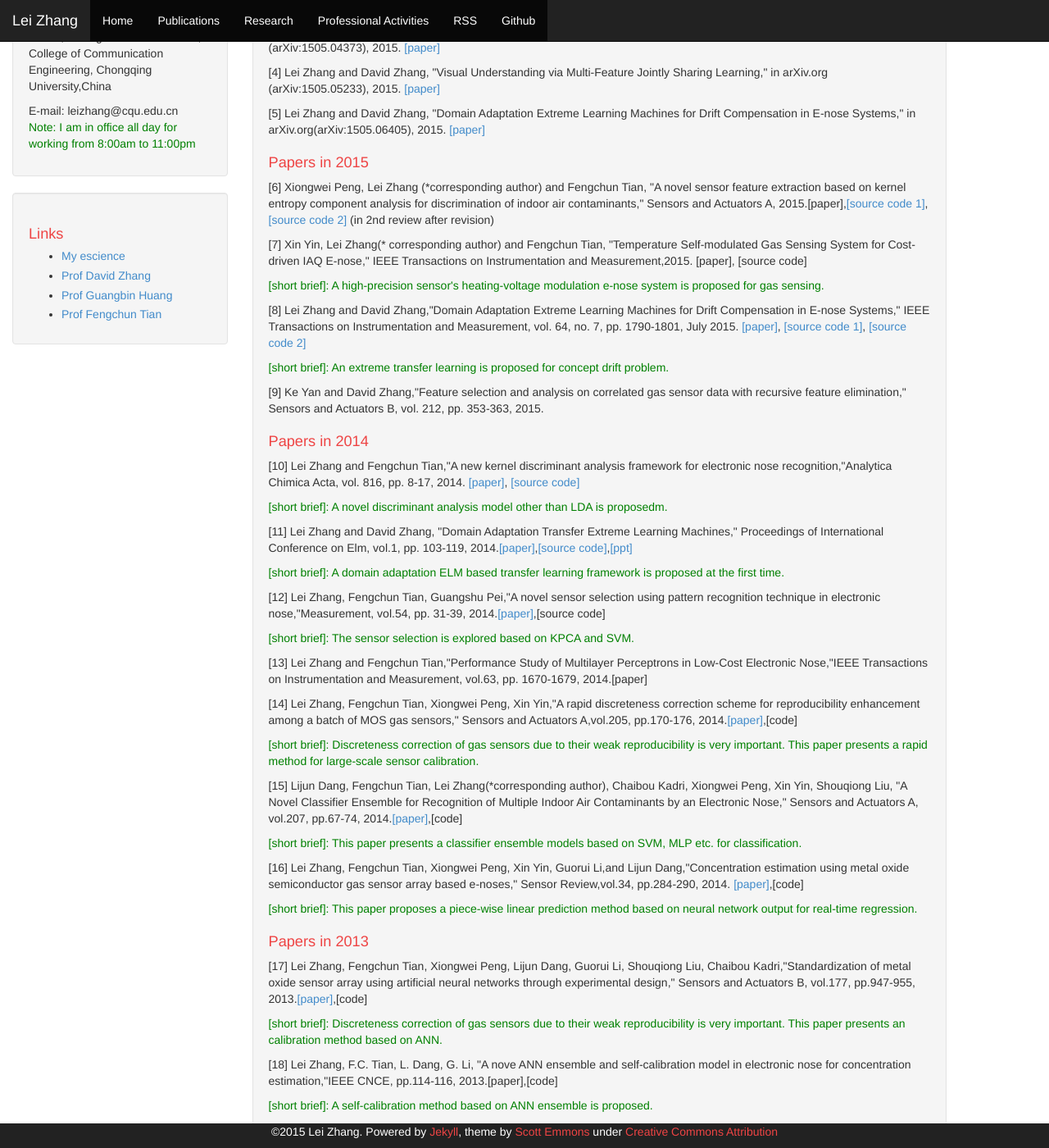
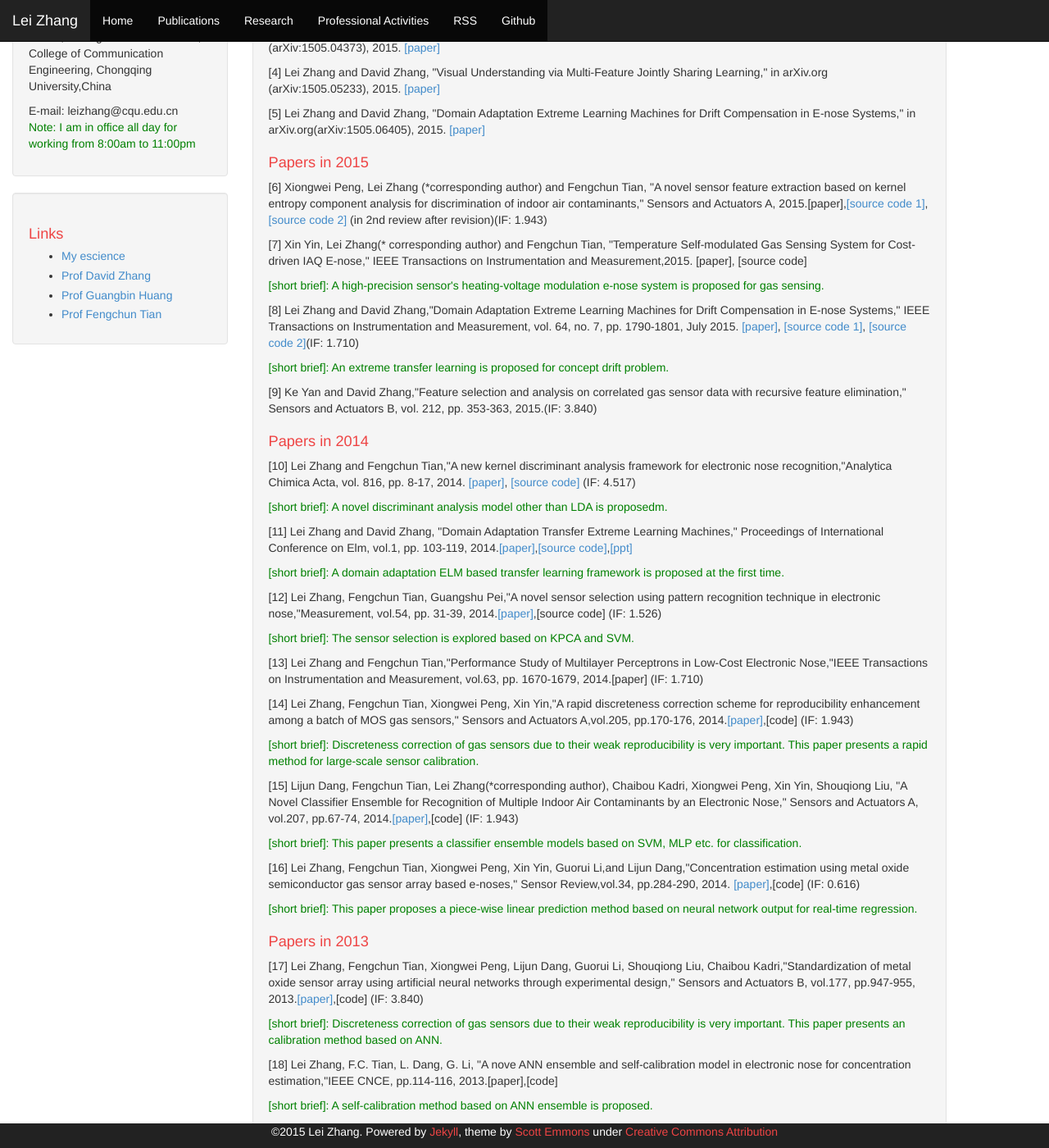
Before and after one commit to DrLeiZhang/website, a Jekyll site: the page built from publications.html, in a window 1280 px wide and 1400 px high, scrolled down 325 px. Shown: the whole window at 82% size. Built offline with Jekyll 4.4.1, drawn with Linux system fonts in a browser that asks for light colours; Markdown is read by kramdown in place of the engine named in the settings; some of the changed text lies outside the part shown.

Commit message:
Update
Signed-off-by: leizhang@cqu.edu.cn <leizhang@cqu.edu.cn>

```diff
--- a/publications.html
+++ b/publications.html
@@ -16,47 +16,47 @@ layout: default
 <p>[5] Lei Zhang and David Zhang, "Domain Adaptation Extreme Learning Machines for Drift Compensation in E-nose Systems," in arXiv.org(arXiv:1505.06405), 2015. <a href="http://arxiv.org/abs/1505.06405">[paper]</a></p>
 
     <h1>Papers in 2015</h1>
-<p>[6] Xiongwei Peng, Lei Zhang (*corresponding author) and Fengchun Tian, "A novel sensor feature extraction based on kernel entropy component analysis for discrimination of indoor air contaminants," Sensors and Actuators A, 2015.[paper],<a href="resources/KECA-LSSVM_code_demo.rar">[source code 1]</a>, <a href="resources/KECA-SVM_code_demo.rar"> [source code 2]</a> (in 2nd review after revision)</p>
+<p>[6] Xiongwei Peng, Lei Zhang (*corresponding author) and Fengchun Tian, "A novel sensor feature extraction based on kernel entropy component analysis for discrimination of indoor air contaminants," Sensors and Actuators A, 2015.[paper],<a href="resources/KECA-LSSVM_code_demo.rar">[source code 1]</a>, <a href="resources/KECA-SVM_code_demo.rar"> [source code 2]</a> (in 2nd review after revision)(IF: 1.943)</p>
 <p>[7] Xin Yin, Lei Zhang(* corresponding author) and Fengchun Tian, "Temperature Self-modulated Gas Sensing System for Cost-driven IAQ E-nose," IEEE Transactions on Instrumentation and Measurement,2015. [paper], [source code]</p>
 <p style="color:green;">[short brief]: A high-precision sensor's heating-voltage modulation e-nose system is proposed for gas sensing.</p>
-<p>[8] Lei Zhang and David Zhang,"Domain Adaptation Extreme Learning Machines for Drift Compensation in E-nose Systems,"</a> IEEE Transactions on Instrumentation and Measurement, vol. 64, no. 7, pp. 1790-1801, July 2015.<a href="resources/DAELM.pdf"> [paper]</a>,<a href="resources/DAELM-S.rar"> [source code 1]</a>, <a href="resources/DAELM-T.rar"> [source code 2]</a></p>
+<p>[8] Lei Zhang and David Zhang,"Domain Adaptation Extreme Learning Machines for Drift Compensation in E-nose Systems,"</a> IEEE Transactions on Instrumentation and Measurement, vol. 64, no. 7, pp. 1790-1801, July 2015.<a href="resources/DAELM.pdf"> [paper]</a>,<a href="resources/DAELM-S.rar"> [source code 1]</a>, <a href="resources/DAELM-T.rar"> [source code 2]</a>(IF: 1.710)</p>
 <p style="color:green;">[short brief]: An extreme transfer learning is proposed for concept drift problem.</p>
-<p>[9] Ke Yan and David Zhang,"Feature selection and analysis on correlated gas sensor data with recursive feature elimination,"</a> Sensors and Actuators B, vol. 212, pp. 353-363, 2015.</p>
+<p>[9] Ke Yan and David Zhang,"Feature selection and analysis on correlated gas sensor data with recursive feature elimination,"</a> Sensors and Actuators B, vol. 212, pp. 353-363, 2015.(IF: 3.840)</p>
     <h1>Papers in 2014</h1>
-<p>[10] Lei Zhang and Fengchun Tian,"A new kernel discriminant analysis framework for electronic nose recognition,"Analytica Chimica Acta, vol. 816, pp. 8-17, 2014.<a href="resources/KNDA.pdf"> [paper]</a>,<a href="resources/KNDA_demo.rar"> [source code] </a></p>
+<p>[10] Lei Zhang and Fengchun Tian,"A new kernel discriminant analysis framework for electronic nose recognition,"Analytica Chimica Acta, vol. 816, pp. 8-17, 2014.<a href="resources/KNDA.pdf"> [paper]</a>,<a href="resources/KNDA_demo.rar"> [source code] </a>(IF: 4.517)</p>
 <p style="color:green;">[short brief]: A novel discriminant analysis model other than LDA is proposedm.</p>
 
 <p>[11] Lei Zhang and David Zhang, "Domain Adaptation Transfer Extreme Learning Machines," Proceedings of International Conference on Elm, vol.1, pp. 103-119, 2014.<a href="resources/DAELM-S.pdf">[paper]</a>,<a href="resources/DAELM-S.rar">[source code]</a>,<a href="resources/ELM 2014 in Singapore-Lei Zhang">[ppt]</a></p>
 <p style="color:green;">[short brief]: A domain adaptation ELM based transfer learning framework is proposed at the first time.</p>
 
-<p>[12] Lei Zhang, Fengchun Tian, Guangshu Pei,"A novel sensor selection using pattern recognition technique in electronic nose,"Measurement, vol.54, pp. 31-39, 2014.<a href="resources/Sensor selection.pdf">[paper]</a>,[source code]</p>
+<p>[12] Lei Zhang, Fengchun Tian, Guangshu Pei,"A novel sensor selection using pattern recognition technique in electronic nose,"Measurement, vol.54, pp. 31-39, 2014.<a href="resources/Sensor selection.pdf">[paper]</a>,[source code] (IF: 1.526)</p>
 <p style="color:green;">[short brief]: The sensor selection is explored based on KPCA and SVM.</p>
 
-<p>[13] Lei Zhang and Fengchun Tian,"Performance Study of Multilayer Perceptrons in Low-Cost Electronic Nose,"IEEE Transactions on Instrumentation and Measurement, vol.63, pp. 1670-1679, 2014.[paper]</p>
+<p>[13] Lei Zhang and Fengchun Tian,"Performance Study of Multilayer Perceptrons in Low-Cost Electronic Nose,"IEEE Transactions on Instrumentation and Measurement, vol.63, pp. 1670-1679, 2014.[paper] (IF: 1.710)</p>
 
-<p>[14] Lei Zhang, Fengchun Tian, Xiongwei Peng, Xin Yin,"A rapid discreteness correction scheme for reproducibility enhancement among a batch of MOS gas sensors," Sensors and Actuators A,vol.205, pp.170-176, 2014.<a href="resources/Rapid discreteness calibration.pdf">[paper]</a>,[code]</p>
+<p>[14] Lei Zhang, Fengchun Tian, Xiongwei Peng, Xin Yin,"A rapid discreteness correction scheme for reproducibility enhancement among a batch of MOS gas sensors," Sensors and Actuators A,vol.205, pp.170-176, 2014.<a href="resources/Rapid discreteness calibration.pdf">[paper]</a>,[code] (IF: 1.943)</p>
 <p style="color:green;">[short brief]: Discreteness correction of gas sensors due to their weak reproducibility is very important. This paper presents a rapid method for large-scale sensor calibration.</p>
 
-<p>[15] Lijun Dang, Fengchun Tian, Lei Zhang(*corresponding author), Chaibou Kadri, Xiongwei Peng, Xin Yin, Shouqiong Liu, "A Novel Classifier Ensemble for Recognition of Multiple Indoor Air Contaminants by an Electronic Nose," Sensors and Actuators A, vol.207, pp.67-74, 2014.<a href="resources/Classifier_ensemble.pdf">[paper]</a>,[code]</p>
+<p>[15] Lijun Dang, Fengchun Tian, Lei Zhang(*corresponding author), Chaibou Kadri, Xiongwei Peng, Xin Yin, Shouqiong Liu, "A Novel Classifier Ensemble for Recognition of Multiple Indoor Air Contaminants by an Electronic Nose," Sensors and Actuators A, vol.207, pp.67-74, 2014.<a href="resources/Classifier_ensemble.pdf">[paper]</a>,[code] (IF: 1.943)</p>
 <p style="color:green;">[short brief]: This paper presents a classifier ensemble models based on SVM, MLP etc. for classification.</p>
 
-<p>[16] Lei Zhang, Fengchun Tian, Xiongwei Peng, Xin Yin, Guorui Li,and Lijun Dang,"Concentration estimation using metal oxide semiconductor gas sensor array based e-noses," Sensor Review,vol.34, pp.284-290, 2014. <a href="resources/PLWE_ANN.pdf">[paper]</a>,[code]</p>
+<p>[16] Lei Zhang, Fengchun Tian, Xiongwei Peng, Xin Yin, Guorui Li,and Lijun Dang,"Concentration estimation using metal oxide semiconductor gas sensor array based e-noses," Sensor Review,vol.34, pp.284-290, 2014. <a href="resources/PLWE_ANN.pdf">[paper]</a>,[code] (IF: 0.616)</p>
 <p style="color:green;">[short brief]: This paper proposes a piece-wise linear prediction method based on neural network output for real-time regression.</p>
 
 <h1>Papers in 2013</h1>
-<p>[17] Lei Zhang, Fengchun Tian, Xiongwei Peng, Lijun Dang, Guorui Li, Shouqiong Liu, Chaibou Kadri,"Standardization of metal oxide sensor array using artificial neural networks through experimental design," Sensors and Actuators B, vol.177, pp.947-955, 2013.<a href="resources/Standardization.pdf">[paper]</a>,[code]</p>
+<p>[17] Lei Zhang, Fengchun Tian, Xiongwei Peng, Lijun Dang, Guorui Li, Shouqiong Liu, Chaibou Kadri,"Standardization of metal oxide sensor array using artificial neural networks through experimental design," Sensors and Actuators B, vol.177, pp.947-955, 2013.<a href="resources/Standardization.pdf">[paper]</a>,[code] (IF: 3.840)</p>
 <p style="color:green;">[short brief]: Discreteness correction of gas sensors due to their weak reproducibility is very important. This paper presents an calibration method based on ANN.</p>
 
 <p>[18] Lei Zhang, F.C. Tian, L. Dang, G. Li, "A nove ANN ensemble and self-calibration model in electronic nose for concentration estimation,"IEEE CNCE, pp.114-116, 2013.[paper],[code]</p>
 <p style="color:green;">[short brief]: A self-calibration method based on ANN ensemble is proposed.</p>
 
-<p>[19] Lei Zhang, F.C. Tian, S. Liu, J. Guo, B. Hu,Q. Ye, L. Dang, C. Kadri, J. Feng, "Chaos based neural network optimization for concentration estimation of indoor air contaminants by an electronic nose,"Sensors and Actuators A,vol.189, pp. 161-167, 2013.<a href="resources/Chaos_neural_network.pdf">[paper]</a>,[code]</p>
+<p>[19] Lei Zhang, F.C. Tian, S. Liu, J. Guo, B. Hu,Q. Ye, L. Dang, C. Kadri, J. Feng, "Chaos based neural network optimization for concentration estimation of indoor air contaminants by an electronic nose,"Sensors and Actuators A,vol.189, pp. 161-167, 2013.<a href="resources/Chaos_neural_network.pdf">[paper]</a>,[code] (IF: 1.943)</p>
 <p style="color:green;">[short brief]: A neural network optimization method based on chaos search is proposed for regression.</p>
 
-<p>[20] Lei Zhang, Fengchun Tian, Shouqiong Liu, Lijun Dang,Xiongwei Peng, Xin Yin,"Chaotic time series prediction of e-nose sensor drift in embedded phase space," Sensors and Actuators B, vol.182, pp.71-79,2013.<a href="resources/Drift_prediction.pdf">[paper]</a>,[code]</p>
+<p>[20] Lei Zhang, Fengchun Tian, Shouqiong Liu, Lijun Dang,Xiongwei Peng, Xin Yin,"Chaotic time series prediction of e-nose sensor drift in embedded phase space," Sensors and Actuators B, vol.182, pp.71-79,2013.<a href="resources/Drift_prediction.pdf">[paper]</a>,[code] (IF: 3.840)</p>
 <p style="color:green;">[short brief]: This paper, at the first time, analyze the chaotic behavior of sensor drift and its predictive characteristic using chaotic time series prediction model based on RBF neural network.</p>
 
-<p>[21] Lei Zhang, F. Tian, L. Dang, G. Li, X. Peng, X. Yin, S. Liu, "A novel background interferences elimination method in electronic nose using pattern recognition," Sensors and Actuators A, vol.201, pp.254-263, 2013. <a href="resources/Background_elimination.pdf">[paper]</a>,[code]</p>
+<p>[21] Lei Zhang, F. Tian, L. Dang, G. Li, X. Peng, X. Yin, S. Liu, "A novel background interferences elimination method in electronic nose using pattern recognition," Sensors and Actuators A, vol.201, pp.254-263, 2013. <a href="resources/Background_elimination.pdf">[paper]</a>,[code] (IF: 1.943)</p>
 <p style="color:green;">[short brief]: This paper proposes an on-line background elimination method for suppressing the signal other than the target gases.</p>
 
 <p>[22] C. Kadri, F. Tian, L. Zhang,"Neural Network Ensembles for Online Gas Concentration Estimation Using an Electronic Nose," International Journal of Computer Science Issues, vol.10, pp.129-135, 2013.[paper],[code]</p>
@@ -65,7 +65,7 @@ layout: default
 <p>[23] C. Kadri, F. Tian, L. Zhang, "Multi-objective Genetic Algorithm based on Selective Neural Networks Ensemble for Concentration Estimation of Indoor Air Pollutants Using Electronic Nose," International Journal of Computer Science Issues, vol.10, pp.105-112, 2013.[paper],[code]</p>
 
 <h1>Papers in 2012</h1>
-<p>[24] Lei Zhang, Fengchun Tian, Hong Nie, Lijun Dang, Guorui Li, Qi Ye, Chaibou Kadri,"Classification of multiple indoor air contaminants by an electronic nose and a hybrid support vector machine," Sensors and Actuators B, vol.174, pp.114-125, 2012.<a href="resources/HSVM.pdf">[paper]</a>,[code] </p>
+<p>[24] Lei Zhang, Fengchun Tian, Hong Nie, Lijun Dang, Guorui Li, Qi Ye, Chaibou Kadri,"Classification of multiple indoor air contaminants by an electronic nose and a hybrid support vector machine," Sensors and Actuators B, vol.174, pp.114-125, 2012.<a href="resources/HSVM.pdf">[paper]</a>,[code] (IF: 3.840) </p>
 <p style="color:green;">[short brief]: A H-SVM method is proposed for multi-class classification, which is validated on machine olfaction data.</p>
 
 <p>[25] F. Tian, C. Kadri, L. Zhang,"A novel cost-effective portable electronic nose for indoor/in-car air quality monitoring," Proceedings of the International Conference on Computer Distributed Control System and Intelligent Environment Monitoring, pp.4-8, 2012.[paper],[code]</p>
@@ -81,7 +81,7 @@ layout: default
 <p>[29] Lei Zhang, Fengchun Tian, Shiyuan Wang, "A modified statistical optimal null filter method for protein coding regions recognition," Genomics, Proteomics & Bioinformatics,vol.10,pp.166-173, 2012.<a href="resources/SONF.pdf">[paper]</a>,[code]</p>
 <p style="color:green;">[short brief]: An interesting filter model is shown for protein coding regions prediction with higher accuracy.</p>
 
-<p>[30] Lei Zhang, Fengchun Tian, Shiyuan Wang, Xiao Liu, "A novel coding method for gene mutation correction during protein translation process," Journal of Theoretical Biology,vol.296, pp.33-40, 2012.<a href="resources/Protein_coding.pdf">[paper]</a>,[code]</p>
+<p>[30] Lei Zhang, Fengchun Tian, Shiyuan Wang, Xiao Liu, "A novel coding method for gene mutation correction during protein translation process," Journal of Theoretical Biology,vol.296, pp.33-40, 2012.<a href="resources/Protein_coding.pdf">[paper]</a>,[code] (IF: 2.303)</p>
 <p style="color:green;">[short brief]: An interesting coding method in information theroy is given for correction of gene mutation.</p>
 
 <p>[31] B. Zhu, J. Feng, J. Yang, L. Zhang,"Multi-positive eye location based on complex background," Application Research of Computers, vol.29, pp.1977-1979, 2012.</p>
@@ -99,10 +99,10 @@ layout: default
 <p>[37] Y. Liao, S. Yang, X. Peng, H. Yang, L. Zhang, "Statistic Guarantees of QoS in Wireless Asymmetric Relay Networks," Journal of Beijing University of Posts and Telecommunications, vol.35, pp.51-54, 2012.
 
 <h1>Papers in 2011</h1>
-<p>[38] Lei Zhang, Fengchun Tian, Chai bou Kadri, Guangshu Pei, Hongjuan Li, Lina Pan,"Gases concentration estimation using heuristics and bioinspired optimization models for experimental chemical electronic nose," Sensors and Actuators B, vol.160,pp.760-770, 2011. <a href="resources/Heuristic_neural_network.pdf">[paper]</a>,[code]</p>
+<p>[38] Lei Zhang, Fengchun Tian, Chai bou Kadri, Guangshu Pei, Hongjuan Li, Lina Pan,"Gases concentration estimation using heuristics and bioinspired optimization models for experimental chemical electronic nose," Sensors and Actuators B, vol.160,pp.760-770, 2011. <a href="resources/Heuristic_neural_network.pdf">[paper]</a>,[code] (IF: 3.840)</p>
 <p style="color:green;">[short brief]: This paper proposes an heuristics search method based on particle swarm optimization (PSO) for neural network opimization.</p>
 
-<p>[39] Lei Zhang, F.C. Tian, C. Kadri, B. Xiao, H.J. Li, L. Pan, H. Zhou, "On-Line Sensor Calibration Transfer Among Electronic Nose Instruments for Monitoring Volatile Organic Chemicals in Indoor Air Quality," Sensors and Actuators B, vol.160, pp.899-909, 2011.<a href="resources/On-line_calibration.pdf">[paper]</a>,[code] </p>
+<p>[39] Lei Zhang, F.C. Tian, C. Kadri, B. Xiao, H.J. Li, L. Pan, H. Zhou, "On-Line Sensor Calibration Transfer Among Electronic Nose Instruments for Monitoring Volatile Organic Chemicals in Indoor Air Quality," Sensors and Actuators B, vol.160, pp.899-909, 2011.<a href="resources/On-line_calibration.pdf">[paper]</a>,[code] (IF: 3.840)</p>
 <p style="color:green;">[short brief]: This paper present a very simple and effective on-line sensor calibration based on affine transformation and robust weighted least square. The finding is that the sensor response between E-Nose systems is linear.</p>
 
 
```
